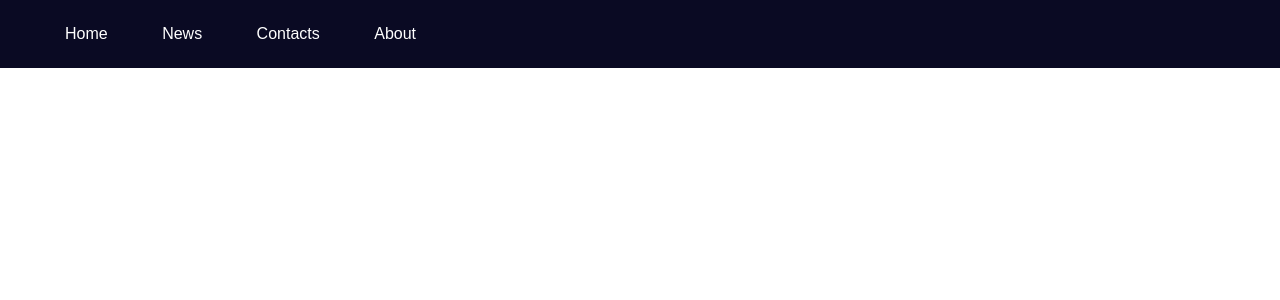
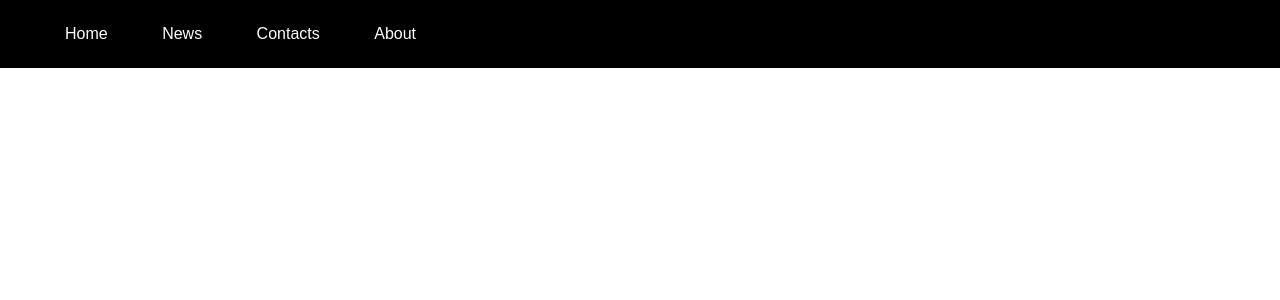
Before and after one commit to erikaszilinskas/Full-Stack-CAFS2-, a PHP site: page /css-practise/css-navbar.html in a window 1280 px wide. Shown: the top 300 px of the page. Run offline with PHP 8.4, Linux system fonts and the light colour scheme.

Commit message:
menu-task5

```diff
--- a/css-practise/css-navbar.css
+++ b/css-practise/css-navbar.css
@@ -4,7 +4,7 @@ body {
   }
 
 header {
-    background-color: #0a0a23;
+    background-color: #000000;
     color: #f1f1f1;
   }
 
@@ -27,6 +27,6 @@ header a {
   }
 
 header a:hover{
-    color: #d31212;
+    color: #000000;
     background-color: #f1f1f1;
   }
```
